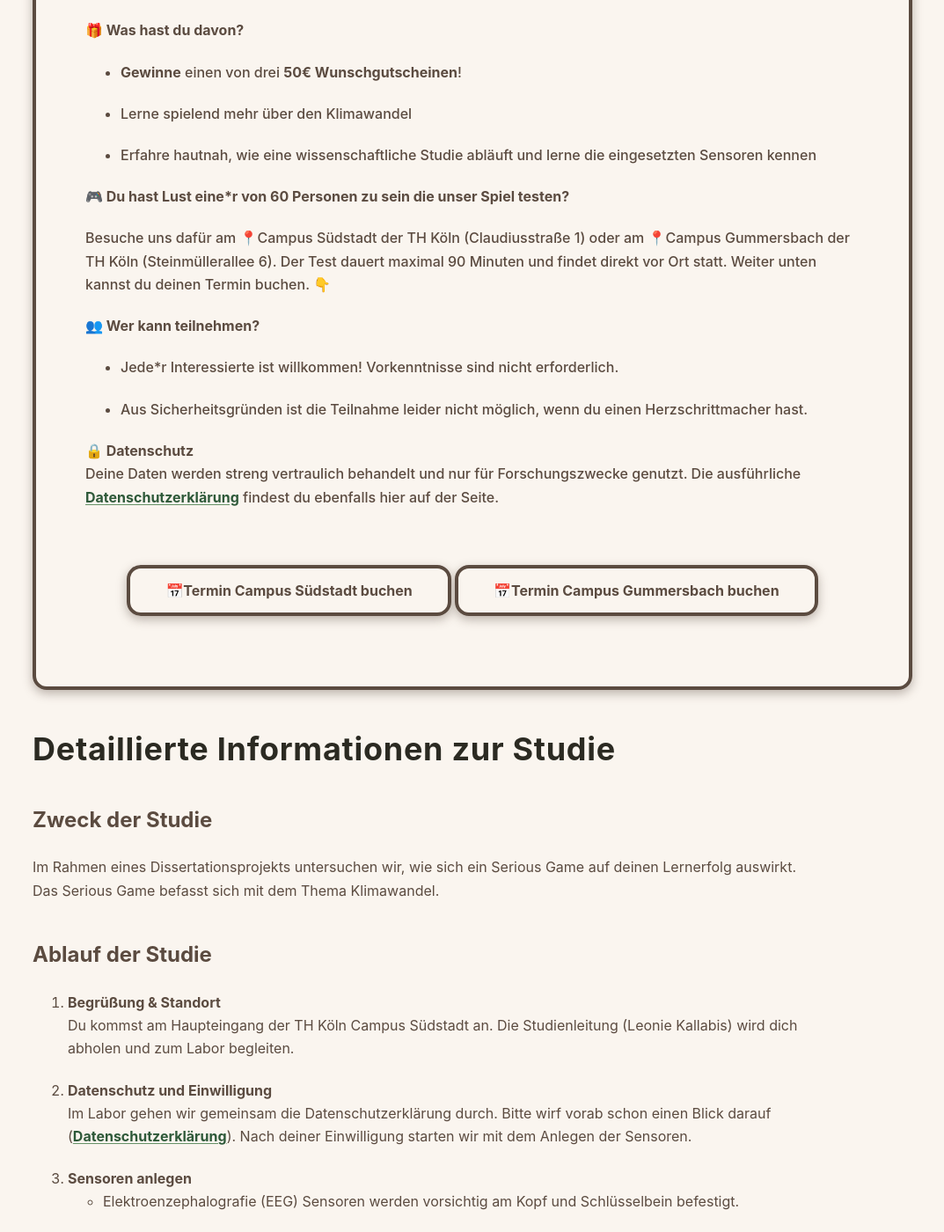
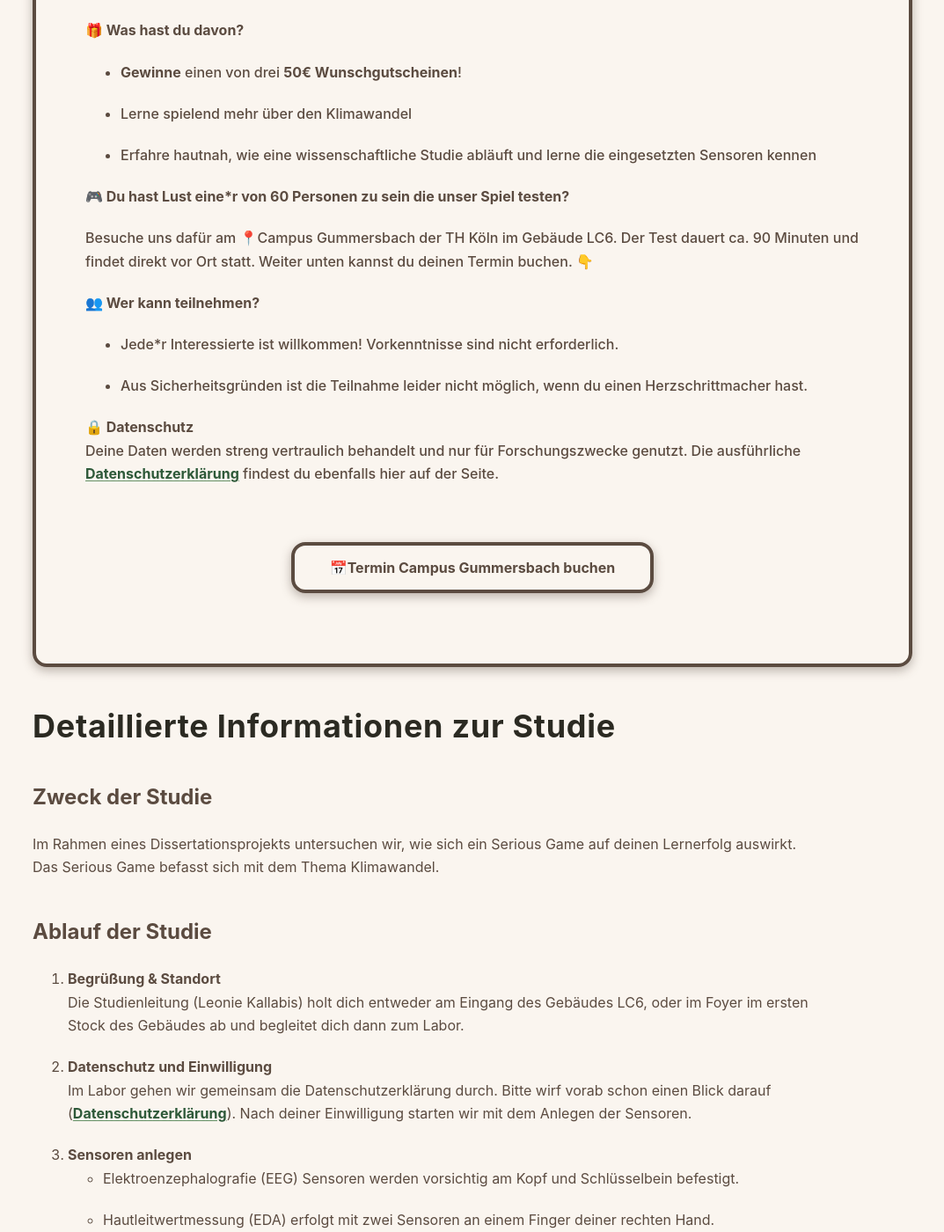
Before and after one commit to LeonieK/sg-study.github.io, a Jekyll site: the page built from index.md, in a window 1280 px wide and 1400 px high, scrolled down 205 px. Shown: the whole window at 88% size, without its empty margins (103-1176 px from the left). Built offline with Jekyll 4.4.1, drawn with Linux system fonts in a browser that asks for light colours; our own code applies the rules of GitHub Pages for plain Markdown files.

Commit message:
Update test location and booking details in index.md

```diff
--- a/index.md
+++ b/index.md
@@ -14,7 +14,7 @@
 
   <p><strong>🎮 Du hast Lust eine*r von 60 Personen zu sein die unser Spiel testen?</strong><br></p>
 
-  <p>Besuche uns dafür am 📍Campus Südstadt der TH Köln (Claudiusstraße 1) oder am 📍Campus Gummersbach der TH Köln (Steinmüllerallee 6). Der Test dauert maximal 90 Minuten und findet direkt vor Ort statt.
+  <p>Besuche uns dafür am 📍Campus Gummersbach der TH Köln im Gebäude LC6. Der Test dauert ca. 90 Minuten und findet direkt vor Ort statt.
   Weiter unten kannst du deinen Termin buchen. 👇</p>
 
   <p><strong>👥 Wer kann teilnehmen?</strong></p>
@@ -27,7 +27,6 @@
   Deine Daten werden streng vertraulich behandelt und nur für Forschungszwecke genutzt. Die ausführliche <a href="#datenschutz">Datenschutzerklärung</a> findest du ebenfalls hier auf der Seite.</p>
 
   <div id="buchung" style="text-align:center; margin: 2rem 0;">
-    <a href="https://zeeg.me/leoniekallabis/sg" class="btn-primary" target="_blank" rel="noopener">📅Termin Campus Südstadt buchen</a>
     <a href="https://zeeg.me/leoniekallabis/studienteilnahme-gummersbach" class="btn-primary" target="_blank" rel="noopener">📅Termin Campus Gummersbach buchen</a> </div>
 </div>
 
@@ -40,7 +39,7 @@
 
   <h2>Ablauf der Studie</h2>
   <ol>
-    <li><strong>Begrüßung &amp; Standort</strong><br>Du kommst am Haupteingang der TH Köln Campus Südstadt an. Die Studienleitung (Leonie Kallabis) wird dich abholen und zum Labor begleiten.</li>
+    <li><strong>Begrüßung &amp; Standort</strong><br>Die Studienleitung (Leonie Kallabis) holt dich entweder am Eingang des Gebäudes LC6, oder im Foyer im ersten Stock des Gebäudes ab und begleitet dich dann zum Labor.</li>
     <li><strong>Datenschutz und Einwilligung</strong><br>Im Labor gehen wir gemeinsam die Datenschutzerklärung durch. Bitte wirf vorab schon einen Blick darauf (<a href="#datenschutz">Datenschutzerklärung</a>). Nach deiner Einwilligung starten wir mit dem Anlegen der Sensoren.</li>
     <li><strong>Sensoren anlegen</strong><br>
       <ul>
```
